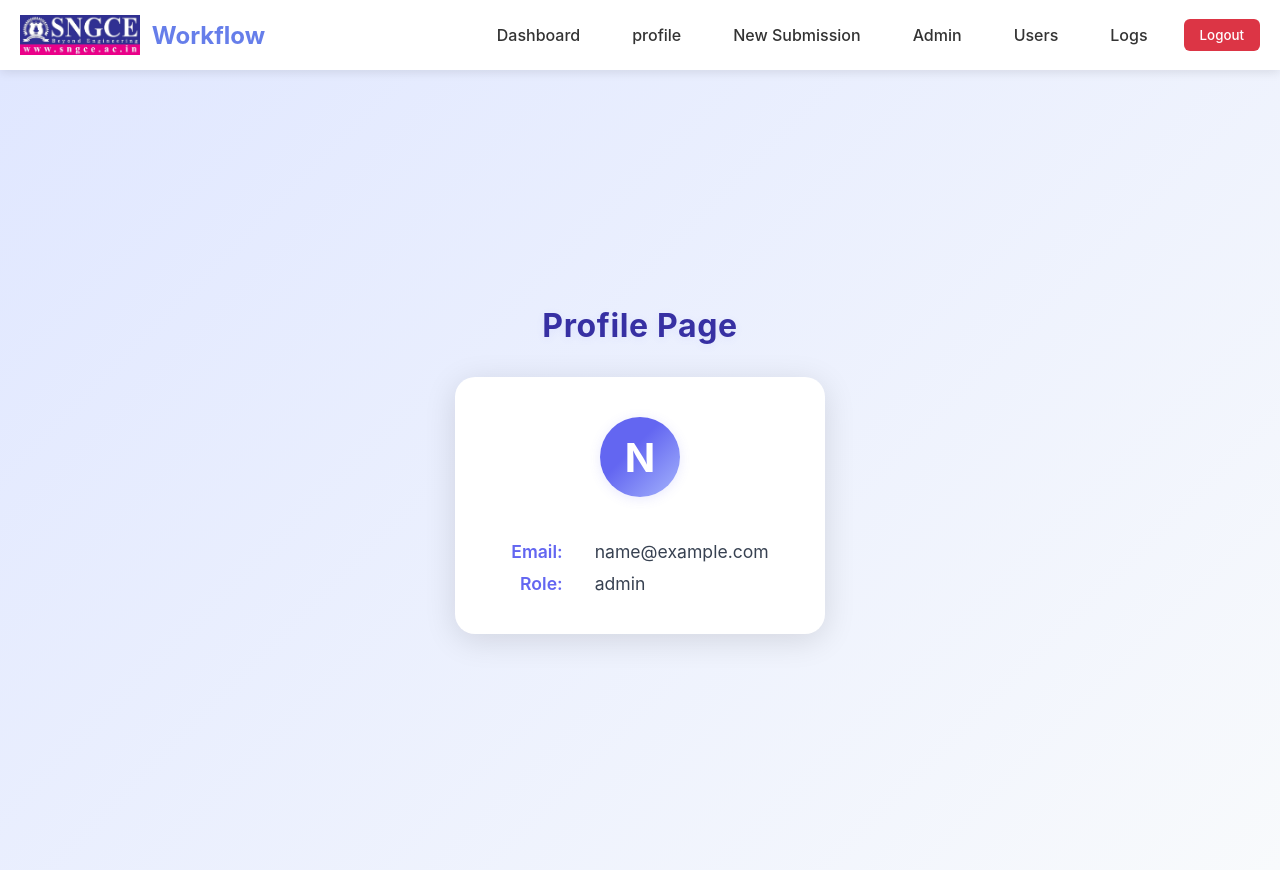
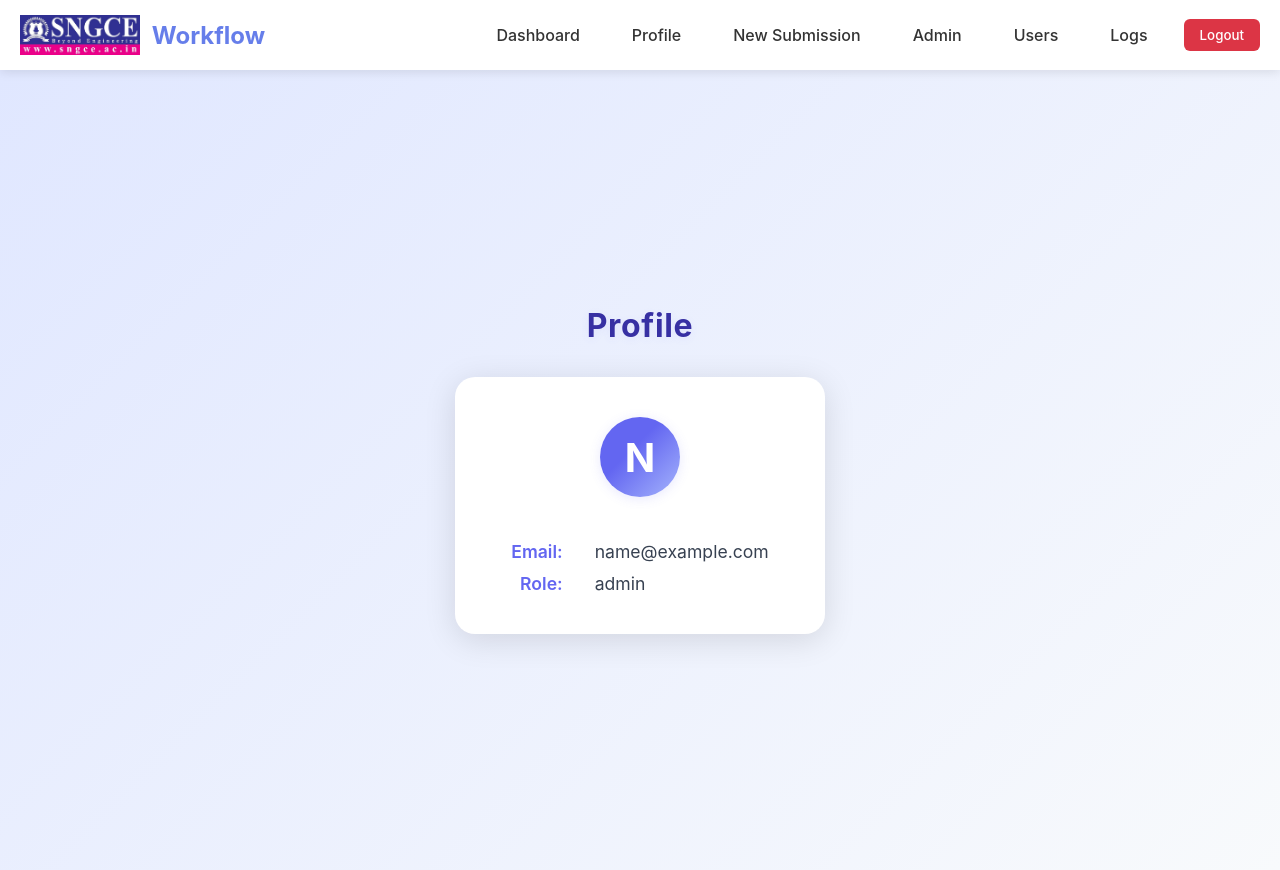
Before and after one commit to Benson-62/Sngce_Workflow, a React (Vite) app in the folder frontend/: page /ProfilePage in a window 1280 px wide. Built offline with nearby package versions, Linux system fonts and the light colour scheme; sample sign-in values are in the browser's storage.

Commit message:
small change in profilepage
-making p captial

```diff
--- a/frontend/src/components/Navbar.jsx
+++ b/frontend/src/components/Navbar.jsx
@@ -52,7 +52,7 @@ function Navbar() {
       </div>
       <div className="nav-links">
         <Link to="/dashboard">Dashboard</Link>
-        <Link to="/ProfilePage">profile</Link>
+        <Link to="/ProfilePage">Profile</Link>
 
         <Link to="/submission/new">New Submission</Link>
         {userRole === 'admin' && (
--- a/frontend/src/pages/ProfilePage.jsx
+++ b/frontend/src/pages/ProfilePage.jsx
@@ -17,7 +17,7 @@ const ProfilePage = () => {
 
   return (
     <div className="profile-container">
-      <h2>Profile Page</h2>
+      <h2>Profile</h2>
       <div className="profile-card">
         <div className="profile-avatar">
           {email ? email.charAt(0).toUpperCase() : <span>👤</span>}
```
